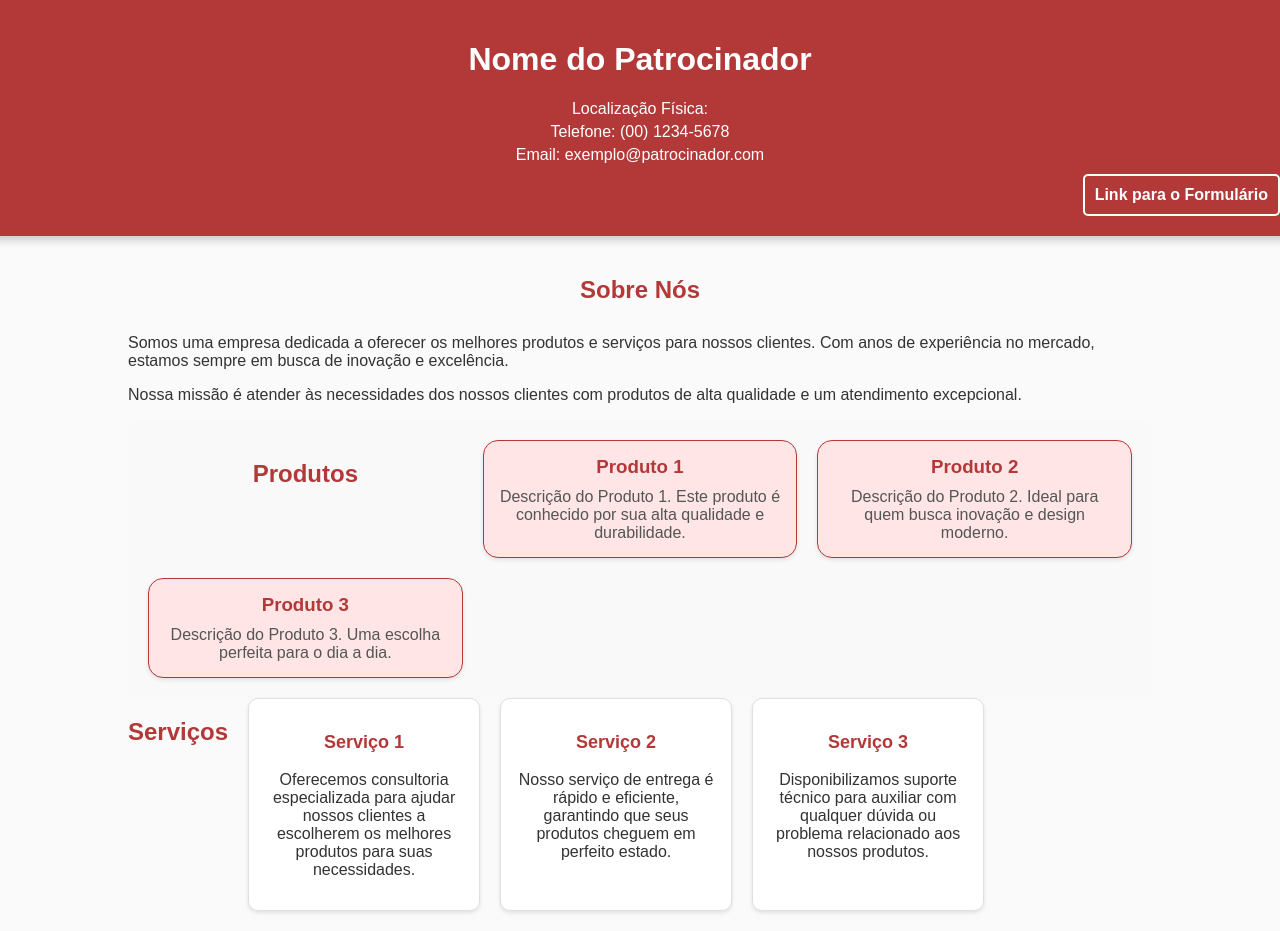
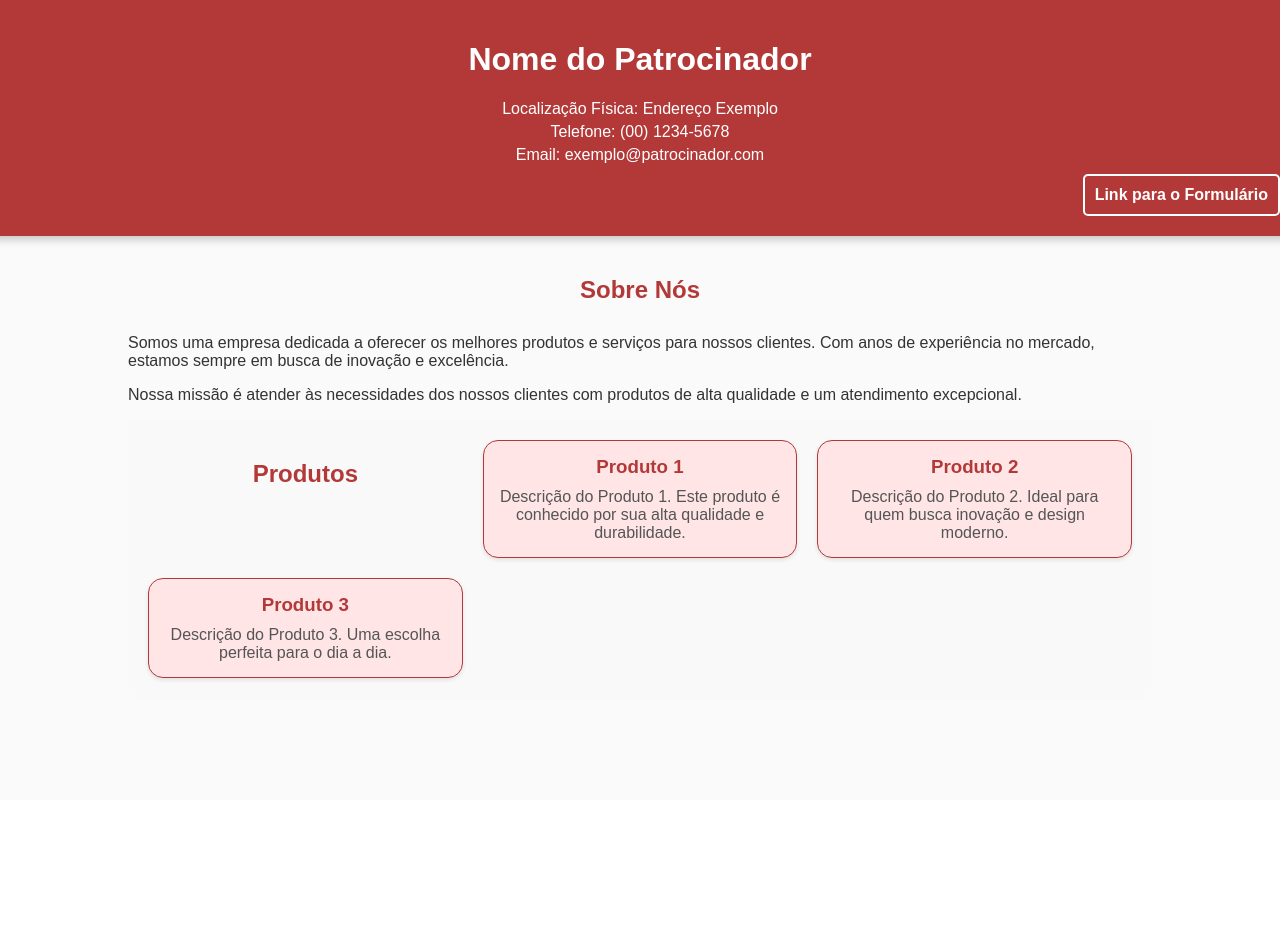
Before and after one commit to DevMarinh0/RealPetsHome, a PHP site: page /patrocinador.php in a window 1280 px wide. After the commit the page ends 681 px from the top, so only its background shows below. Run offline with PHP 8.4, Linux system fonts and the light colour scheme; data that the repository does not hold is empty.

Commit message:
retirando a parte section do patrocinador

```diff
--- a/php/patrocinador.php
+++ b/php/patrocinador.php
@@ -16,7 +16,7 @@ if ($result && $result->num_rows > 0) {
     // Caso não haja resultados, você pode definir valores padrão
     $patrocinador = [
         'nome' => 'Nome do Patrocinador',
-        'endereco' => 'Endereço Exemplo',
+        'localizacao' => 'Endereço Exemplo',
         'telefone' => '(00) 1234-5678',
         'email' => 'exemplo@patrocinador.com'
     ];
@@ -84,25 +84,7 @@ $conn->close();
             </div>
         </section>
 
-        <!-- Serviços -->
-        <section id="services">
-            <h2>Serviços</h2>
-            <div class="service-card">
-                <h3>Serviço 1</h3>
-                <p>Oferecemos consultoria especializada para ajudar nossos clientes a escolherem os melhores produtos
-                    para suas necessidades.</p>
-            </div>
-            <div class="service-card">
-                <h3>Serviço 2</h3>
-                <p>Nosso serviço de entrega é rápido e eficiente, garantindo que seus produtos cheguem em perfeito
-                    estado.</p>
-            </div>
-            <div class="service-card">
-                <h3>Serviço 3</h3>
-                <p>Disponibilizamos suporte técnico para auxiliar com qualquer dúvida ou problema relacionado aos nossos
-                    produtos.</p>
-            </div>
-        </section>
+
     </main>
 </body>
 
```
